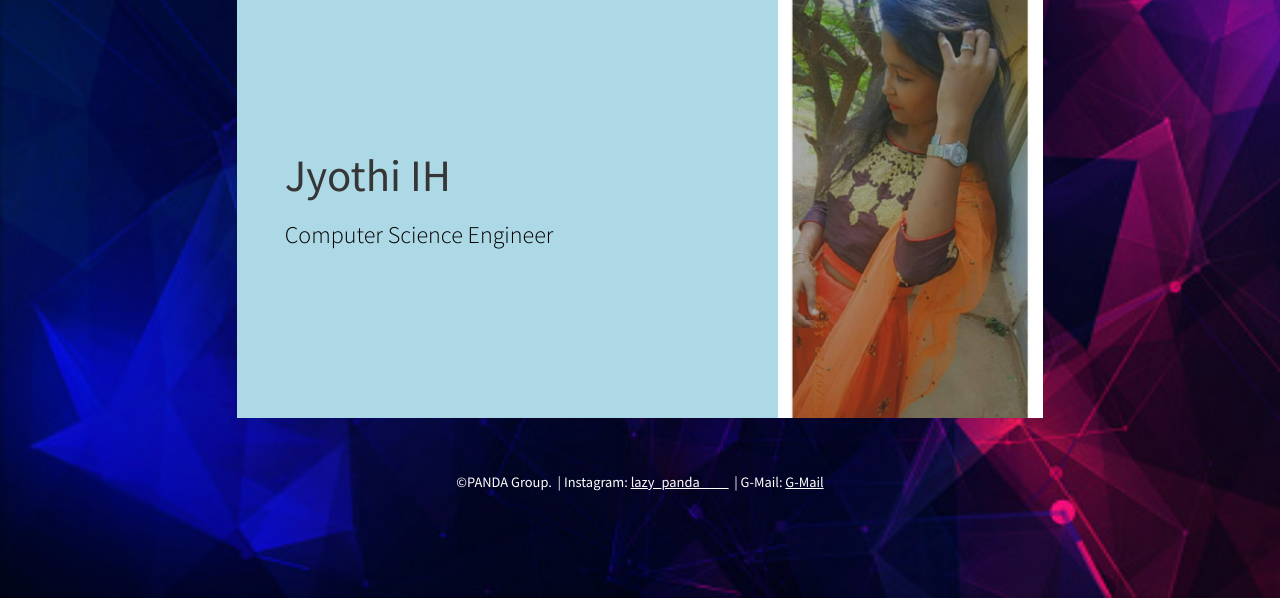
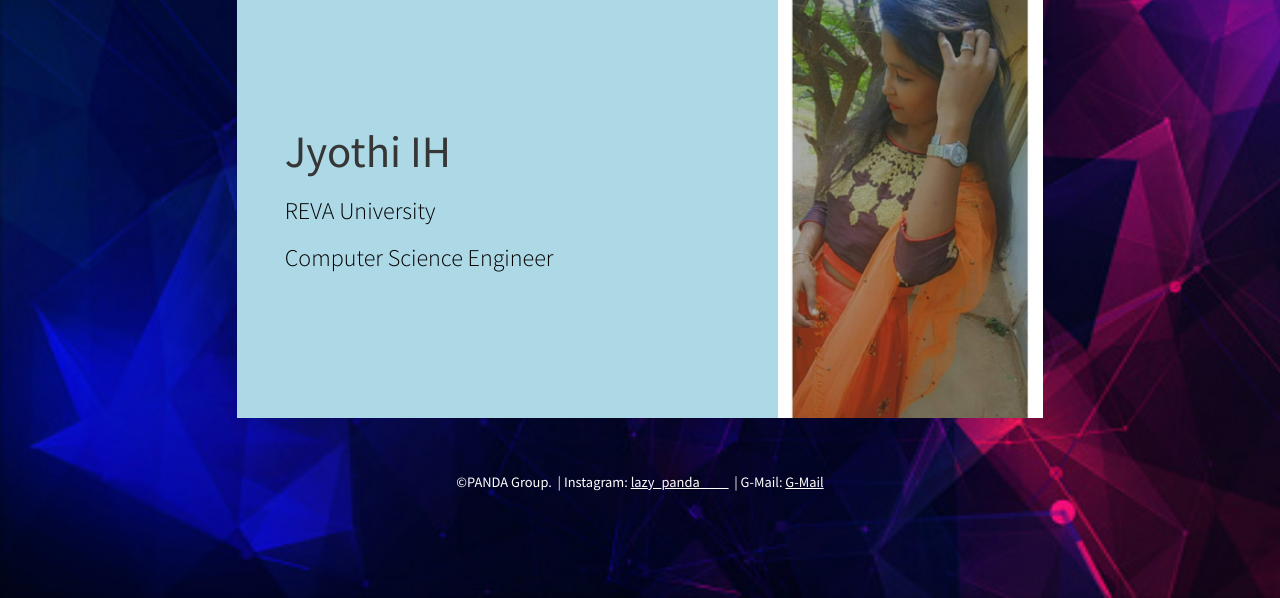
Before and after one commit to Jyothiih/SDPproject, a plain HTML site: page index.html in a window 1280 px wide. Shown: the part 202-800 px from the top of the page. Drawn offline with Linux system fonts and the light colour scheme.

Commit message:
Update index.html

```diff
--- a/index.html
+++ b/index.html
@@ -45,6 +45,7 @@
         <section class="home">
           <header>
             <h1>Jyothi IH </h1>
+            <P>REVA University</p>
             <p>Computer Science Engineer</p>
           </header>
           <div class="img-self">
```
